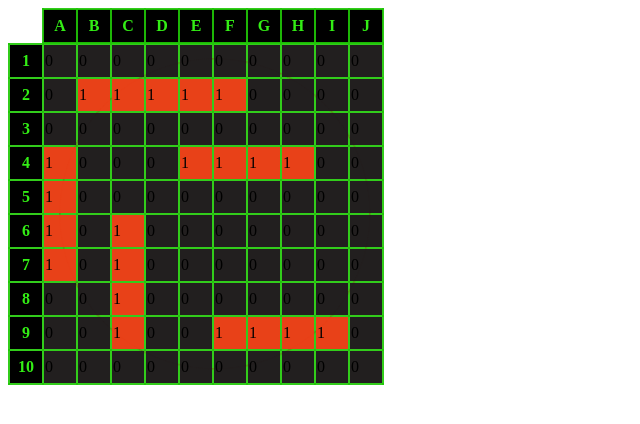
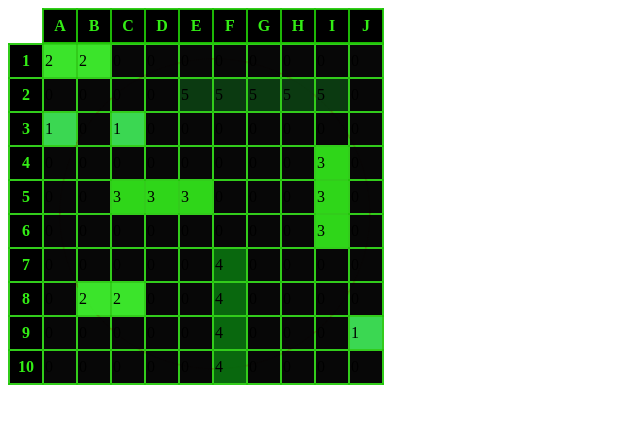
Before and after one commit to JaroslawOgonowski/battle-ships, a React (Create React App) app: page / in a window 1280 px wide. Shown: the top 424 px of the page, without its empty margins (0-640 px from the left). Built offline with nearby package versions, Linux system fonts and the light colour scheme.

Commit message:
customization of the ship creation function

```diff
--- a/src/Board/colorSwitcher.tsx
+++ /dev/null
@@ -1,14 +0,0 @@
-export const colorSwitcher = (cell: number) => {
-  switch (cell) {
-    case 0:
-      return "#1c1919f8";
-    case 1:
-      return "#e83c12f8";
-    case 2:
-      return "#bcb6b4f8";
-    case 3:
-      return "#b11313f8";
-    default:
-      return "#1c1919f8"; // Domyślny kolor w przypadku braku dopasowania
-  }
-};
--- a/src/Board/index.tsx
+++ b/src/Board/index.tsx
@@ -1,6 +1,7 @@
 import React, { useState } from "react";
 import { Circle, StyledCell, TBody, Table, TableHeader } from "./styled";
-import { colorSwitcher } from "./colorSwitcher";
+import { stateColorSwitcher } from "./stateColorSwitcher";
+import { valueColorSwitcher } from "./valueColorSwitcher";
 
 type Cell = {
   value: number;
@@ -21,67 +22,29 @@ export const Board: React.FC<BoardProps> = ({ boardArray }) => {
     }
   }
 
-  function placeFiveAdjacent(board: { value: number; state: number }[][]) {
-    while (true) {
-      const randomRow = Math.floor(Math.random() * 10);
-      const randomCol = Math.floor(Math.random() * 10);
-
-      // Wybierz losowo poziomy lub pionowy kierunek
-      const horizontal = Math.random() < 0.5;
-
-      let canPlace = true;
-
-      // Sprawdź, czy można umieścić pięć sąsiednich pól "1" w wybranym kierunku
-      for (let i = 0; i < 5; i++) {
-        const newRow = horizontal ? randomRow : randomRow + i;
-        const newCol = horizontal ? randomCol + i : randomCol;
-
-        if (
-          newRow < 0 ||
-          newRow >= 10 ||
-          newCol < 0 ||
-          newCol >= 10 ||
-          board[newRow][newCol].value !== 0
-        ) {
-          canPlace = false;
-          break;
-        }
-      }
-
-      if (canPlace) {
-        // Umieść pięć sąsiednich pól "1" w wybranym kierunku
-        for (let i = 0; i < 5; i++) {
-          const newRow = horizontal ? randomRow : randomRow + i;
-          const newCol = horizontal ? randomCol + i : randomCol;
-          board[newRow][newCol].value = 1;
-        }
-        break;
-      }
-    }
-  }
-  function placeFourSequential(board: { value: number; state: number }[][]) {
+  function placeSequential(board: { value: number; state: number }[][], value: number, numFields: number) {
     while (true) {
       const randomRow = Math.floor(Math.random() * 10);
       const randomCol = Math.floor(Math.random() * 10);
       const horizontal = Math.random() < 0.5;
 
       if (horizontal) {
-        if (randomCol + 3 < 10) {
+        if (randomCol + numFields <= 10) {
           let canPlace = true;
-          for (let col = randomCol; col < randomCol + 4; col++) {
-            if (board[randomRow][col].value === 1) {
+          for (let col = randomCol; col < randomCol + numFields; col++) {
+            if (board[randomRow][col].value !== 0) { // Zmieniamy warunek na różny od zera
               canPlace = false;
               break;
             }
             if (
-              randomRow > 0 && board[randomRow - 1][col].value === 1 ||
-              randomRow < 9 && board[randomRow + 1][col].value === 1 ||
-              (col > 0 && board[randomRow][col - 1].value === 1) ||
-              (col < 9 && board[randomRow][col + 1].value === 1) ||
-              (randomRow > 0 && col > 0 && board[randomRow - 1][col - 1].value === 1) ||
-              (randomRow > 0 && col < 9 && board[randomRow - 1][col + 1].value === 1) ||
-              (randomRow < 9 && col > 0 && board[randomRow + 1][col - 1].value === 1) ||
-              (randomRow < 9 && col < 9 && board[randomRow + 1][col + 1].value === 1)
+              randomRow > 0 && board[randomRow - 1][col].value !== 0 || // Zmieniamy warunek na różny od zera
+              randomRow < 9 && board[randomRow + 1][col].value !== 0 || // Zmieniamy warunek na różny od zera
+              (col > 0 && board[randomRow][col - 1].value !== 0) || // Zmieniamy warunek na różny od zera
+              (col < 9 && board[randomRow][col + 1].value !== 0) || // Zmieniamy warunek na różny od zera
+              (randomRow > 0 && col > 0 && board[randomRow - 1][col - 1].value !== 0) || // Zmieniamy warunek na różny od zera
+              (randomRow > 0 && col < 9 && board[randomRow - 1][col + 1].value !== 0) || // Zmieniamy warunek na różny od zera
+              (randomRow < 9 && col > 0 && board[randomRow + 1][col - 1].value !== 0) || // Zmieniamy warunek na różny od zera
+              (randomRow < 9 && col < 9 && board[randomRow + 1][col + 1].value !== 0) // Zmieniamy warunek na różny od zera
             ) {
               canPlace = false;
               break;
@@ -89,29 +52,29 @@ export const Board: React.FC<BoardProps> = ({ boardArray }) => {
           }
 
           if (canPlace) {
-            for (let col = randomCol; col < randomCol + 4; col++) {
-              board[randomRow][col].value = 1;
+            for (let col = randomCol; col < randomCol + numFields; col++) {
+              board[randomRow][col].value = value;
             }
             break;
           }
         }
       } else {
-        if (randomRow + 3 < 10) {
+        if (randomRow + numFields <= 10) {
           let canPlace = true;
-          for (let row = randomRow; row < randomRow + 4; row++) {
-            if (board[row][randomCol].value === 1) {
+          for (let row = randomRow; row < randomRow + numFields; row++) {
+            if (board[row][randomCol].value !== 0) { // Zmieniamy warunek na różny od zera
               canPlace = false;
               break;
             }
             if (
-              randomCol > 0 && board[row][randomCol - 1].value === 1 ||
-              randomCol < 9 && board[row][randomCol + 1].value === 1 ||
-              (row > 0 && board[row - 1][randomCol].value === 1) ||
-              (row < 9 && board[row + 1][randomCol].value === 1) ||
-              (row > 0 && randomCol > 0 && board[row - 1][randomCol - 1].value === 1) ||
-              (row > 0 && randomCol < 9 && board[row - 1][randomCol + 1].value === 1) ||
-              (row < 9 && randomCol > 0 && board[row + 1][randomCol - 1].value === 1) ||
-              (row < 9 && randomCol < 9 && board[row + 1][randomCol + 1].value === 1)
+              randomCol > 0 && board[row][randomCol - 1].value !== 0 || // Zmieniamy warunek na różny od zera
+              randomCol < 9 && board[row][randomCol + 1].value !== 0 || // Zmieniamy warunek na różny od zera
+              (row > 0 && board[row - 1][randomCol].value !== 0) || // Zmieniamy warunek na różny od zera
+              (row < 9 && board[row + 1][randomCol].value !== 0) || // Zmieniamy warunek na różny od zera
+              (row > 0 && randomCol > 0 && board[row - 1][randomCol - 1].value !== 0) || // Zmieniamy warunek na różny od zera
+              (row > 0 && randomCol < 9 && board[row - 1][randomCol + 1].value !== 0) || // Zmieniamy warunek na różny od zera
+              (row < 9 && randomCol > 0 && board[row + 1][randomCol - 1].value !== 0) || // Zmieniamy warunek na różny od zera
+              (row < 9 && randomCol < 9 && board[row + 1][randomCol + 1].value !== 0) // Zmieniamy warunek na różny od zera
             ) {
               canPlace = false;
               break;
@@ -119,8 +82,8 @@ export const Board: React.FC<BoardProps> = ({ boardArray }) => {
           }
 
           if (canPlace) {
-            for (let row = randomRow; row < randomRow + 4; row++) {
-              board[row][randomCol].value = 1;
+            for (let row = randomRow; row < randomRow + numFields; row++) {
+              board[row][randomCol].value = value;
             }
             break;
           }
@@ -129,12 +92,19 @@ export const Board: React.FC<BoardProps> = ({ boardArray }) => {
     }
   }
 
+  const placeShips = (board: { value: number; state: number }[][]) => {
+    placeSequential(board, 5, 5);
+    placeSequential(board, 4, 4);
+    placeSequential(board, 2, 2);
+    placeSequential(board, 2, 2);
+    placeSequential(board, 3, 3);
+    placeSequential(board, 3, 3);
+    placeSequential(board, 1, 1);
+    placeSequential(board, 1, 1);
+    placeSequential(board, 1, 1);
+  }
 
-  placeFiveAdjacent(randomBoard);
-  placeFourSequential(randomBoard);
-  placeFourSequential(randomBoard);
-  placeFourSequential(randomBoard);
-  placeFourSequential(randomBoard);
+  placeShips(randomBoard);
   const [board, setBoard] = useState(randomBoard);
 
   const columnHeaders = ["A", "B", "C", "D", "E", "F", "G", "H", "I", "J"];
@@ -167,7 +137,7 @@ export const Board: React.FC<BoardProps> = ({ boardArray }) => {
               <StyledCell
                 key={columnIndex}
                 onClick={() => handleCellClick(rowIndex, columnIndex)}
-                color={colorSwitcher(cell.value)}
+                color={valueColorSwitcher(cell.value)}
                 data-coordinates={`(${columnHeaders[columnIndex]}, ${rowIndex+1})`} // Przekazanie współrzędnych
               >
                 {cell.value}
--- /dev/null
+++ b/src/Board/stateColorSwitcher.tsx
@@ -0,0 +1,14 @@
+export const stateColorSwitcher = (cell: number) => {
+  switch (cell) {
+    case 0:
+      return "#1c1919f8";
+    case 1:
+      return "#e83c12f8";//hit
+    case 2:
+      return "#bcb6b4f8";//missed
+    case 3:
+      return "#b11313f8";//direction hit
+    default:
+      return "#1c1919f8";
+  }
+};
--- /dev/null
+++ b/src/Board/valueColorSwitcher.tsx
@@ -0,0 +1,18 @@
+export const valueColorSwitcher = (value: number) => {
+  switch (value) {
+    case 0:
+      return "#000000f8"; //no ship
+    case 1:
+      return "#36d64ef8"; //single
+    case 2:
+      return "#36e426f8"; //2
+    case 3:
+      return "#2ad513f8";
+    case 4:
+      return "#036408f8";
+    case 5:
+      return "#05350bf8";
+    default:
+      return "#1c1919f8";
+  }
+};
```
